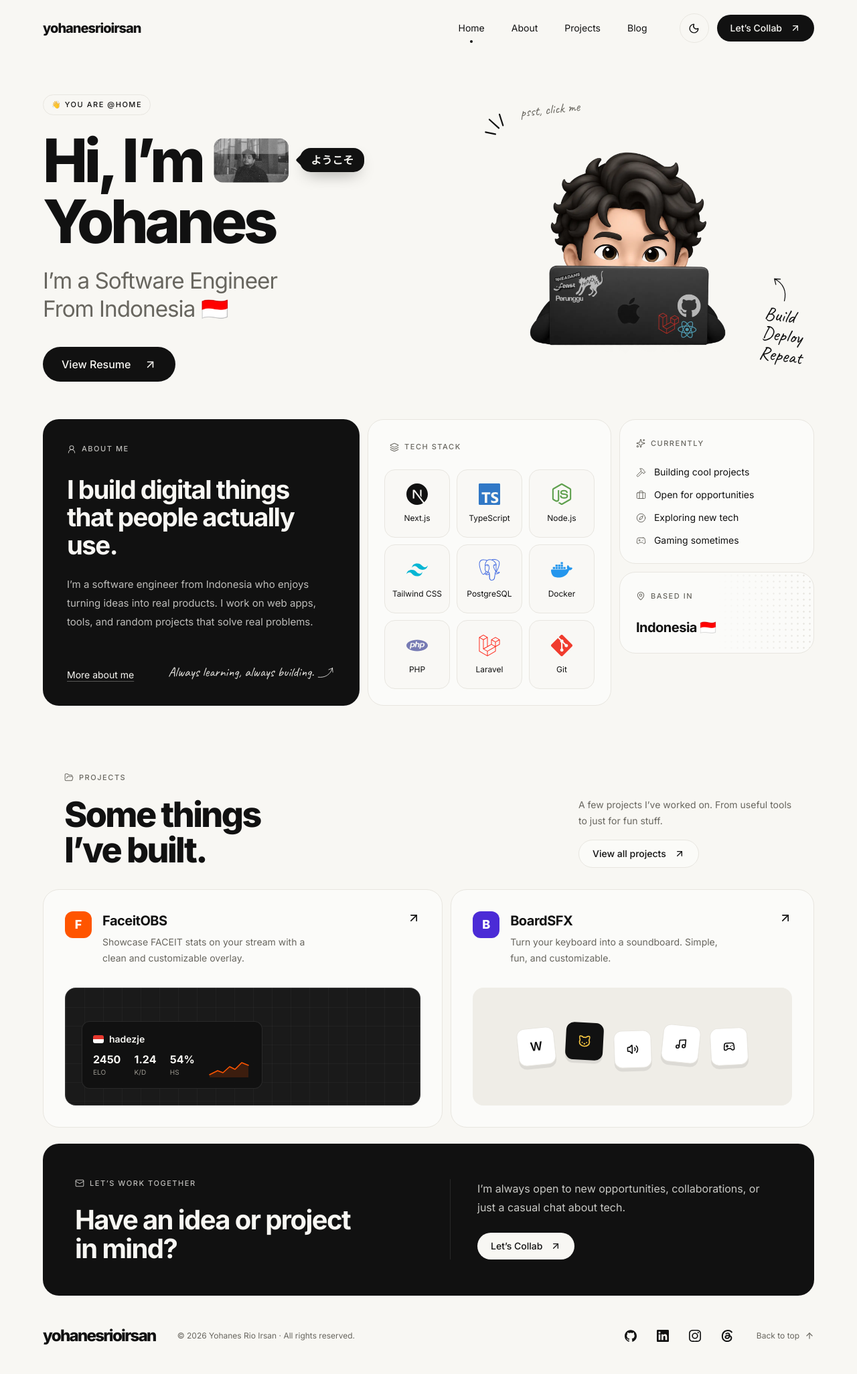
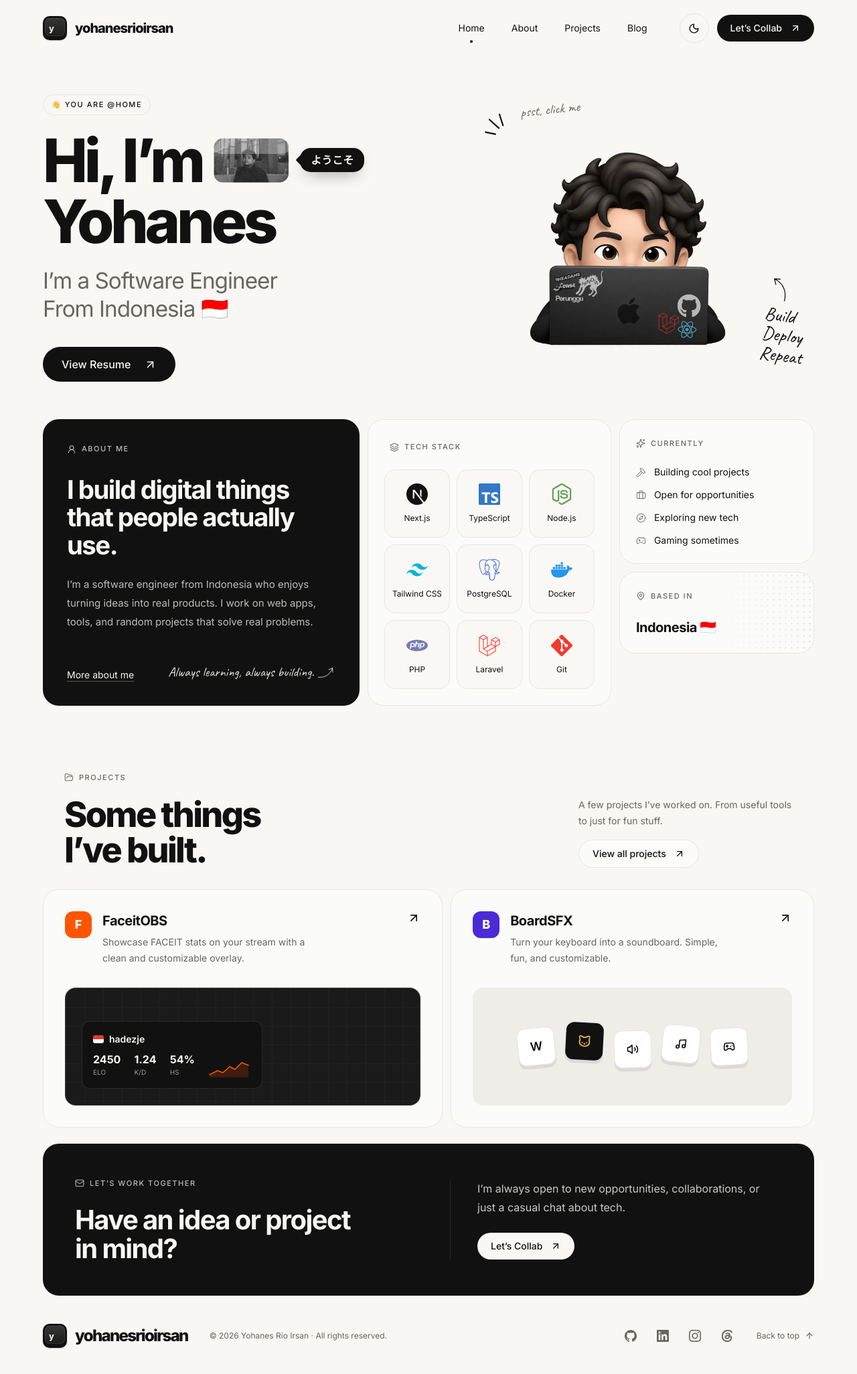
Before and after one commit to yohanesrioirsan/personal-website, a Next.js app: page / in a window 1280 px wide. Shown: the top 2052 px of the page at 67% size. Built offline with nearby package versions, Linux system fonts and the light colour scheme; a web font is replaced by a local one.

Commit message:
Add 404 Not Found page and update footer/navbar with brand mark

```diff
--- /dev/null
+++ b/app/not-found.tsx
@@ -0,0 +1,40 @@
+import type { Metadata } from "next";
+import { AvatarCard } from "@/components/avatar-card";
+import { PillButton } from "@/components/ui/pill-button";
+import { Reveal } from "@/components/ui/reveal";
+import { SectionEyebrow } from "@/components/ui/section-eyebrow";
+
+export const metadata: Metadata = {
+  title: "Page not found",
+  robots: { index: false, follow: true },
+};
+
+export default function NotFound() {
+  return (
+    <main id="main" className="mx-auto max-w-7xl px-5 md:px-12 lg:px-16">
+      <section className="grid items-center gap-4 pb-16 pt-8 md:grid-cols-[1.15fr_1fr] md:gap-10 md:pb-24 md:pt-12">
+        <Reveal>
+          <SectionEyebrow pill>🧭 404 · Not found</SectionEyebrow>
+          <h1 className="mt-6 text-[clamp(3rem,7vw,6.25rem)] font-extrabold leading-[0.95] tracking-[-0.06em]">
+            Oops,
+            <br />
+            you’re lost.
+          </h1>
+          <p className="mt-6 max-w-lg text-lg leading-8 text-muted">
+            The page you’re looking for doesn’t exist, got moved, or maybe I
+            haven’t built it yet. Let’s get you back somewhere useful.
+          </p>
+          <div className="mt-8 flex flex-wrap gap-3">
+            <PillButton href="/">Back to home</PillButton>
+            <PillButton href="/projects" variant="outline">
+              See my projects
+            </PillButton>
+          </div>
+        </Reveal>
+        <div className="mx-auto w-full max-w-[400px]">
+          <AvatarCard words={["Lost", "Search", "Wander", "Return"]} />
+        </div>
+      </section>
+    </main>
+  );
+}
--- a/components/layout/footer.tsx
+++ b/components/layout/footer.tsx
@@ -1,6 +1,7 @@
 import Link from "next/link";
 import { ArrowUp } from "lucide-react";
 import { BrandIcon } from "@/components/ui/brand-icon";
+import { BrandMark } from "@/components/ui/brand-mark";
 import { content } from "@/data/content";
 
 export function Footer() {
@@ -10,9 +11,10 @@ export function Footer() {
       <div className="flex flex-wrap items-center gap-x-8 gap-y-2">
         <Link
           href="/"
-          className="text-2xl font-extrabold tracking-[-0.07em]"
+          className="group flex items-center gap-3 text-2xl font-extrabold tracking-[-0.07em]"
           aria-label="Yohanes home"
         >
+          <BrandMark />
           yohanesrioirsan
         </Link>
         <p className="text-xs text-muted">
@@ -29,7 +31,7 @@ export function Footer() {
                   target="_blank"
                   rel="noopener noreferrer"
                   aria-label={`${social.label} (opens in a new tab)`}
-                  className="flex h-10 w-10 items-center justify-center rounded-full transition-colors hover:bg-ink hover:text-ivory"
+                  className="flex h-10 w-10 items-center justify-center text-muted transition-colors duration-300 hover:text-ink"
                 >
                   <BrandIcon name={social.icon} className="h-[18px] w-[18px]" />
                 </a>
--- a/components/layout/navbar.tsx
+++ b/components/layout/navbar.tsx
@@ -6,6 +6,7 @@ import { useEffect, useRef, useState } from "react";
 import { AnimatePresence, motion, useReducedMotion } from "motion/react";
 import { Menu, X } from "lucide-react";
 import { BrandIcon } from "@/components/ui/brand-icon";
+import { BrandMark } from "@/components/ui/brand-mark";
 import { PillButton } from "@/components/ui/pill-button";
 import { content } from "@/data/content";
 import { ThemeToggle } from "@/components/layout/theme-toggle";
@@ -87,9 +88,10 @@ export function Navbar({ contactUrl }: { contactUrl: string }) {
           {/* Logo is desktop-only; on mobile the header is just the Menu button at the top right. */}
           <Link
             href="/"
-            className="hidden text-lg font-extrabold tracking-[-0.05em] md:block md:text-xl"
+            className="group hidden items-center gap-3 text-lg font-extrabold tracking-[-0.05em] md:flex md:text-xl"
             aria-label="Yohanes home"
           >
+            <BrandMark />
             yohanesrioirsan
           </Link>
           <div className="hidden items-center gap-6 md:flex lg:gap-12">
--- /dev/null
+++ b/components/ui/brand-mark.tsx
@@ -0,0 +1,15 @@
+/** Keycap logo: a dark key with a lighter, dished top face and the legend "y" in the bottom-left corner,
+ *  like a modifier key. Colors are theme tokens, so it flips to a light key in dark mode.
+ *  The top face presses down when a parent `.group` is hovered. Decorative; label the parent link. */
+export function BrandMark({ className = "" }: { className?: string }) {
+  return (
+    <span
+      aria-hidden="true"
+      className={`relative inline-block h-9 w-9 shrink-0 rounded-[10px] bg-ink shadow-[0_1px_2px_rgb(0_0_0/0.18)] ${className}`}
+    >
+      <span className="absolute inset-x-[3px] bottom-[6px] top-[3px] rounded-[7px] bg-gradient-to-b from-ivory/[0.16] to-ivory/[0.05] ring-1 ring-inset ring-ivory/10 transition-transform duration-150 ease-out motion-safe:group-hover:translate-y-[2px] motion-safe:group-active:translate-y-[3px]">
+        <span className="absolute bottom-[5px] left-[6px] text-[13px] font-bold leading-none text-ivory">y</span>
+      </span>
+    </span>
+  );
+}
```
Also changed, not shown: public/favicon.svg.
